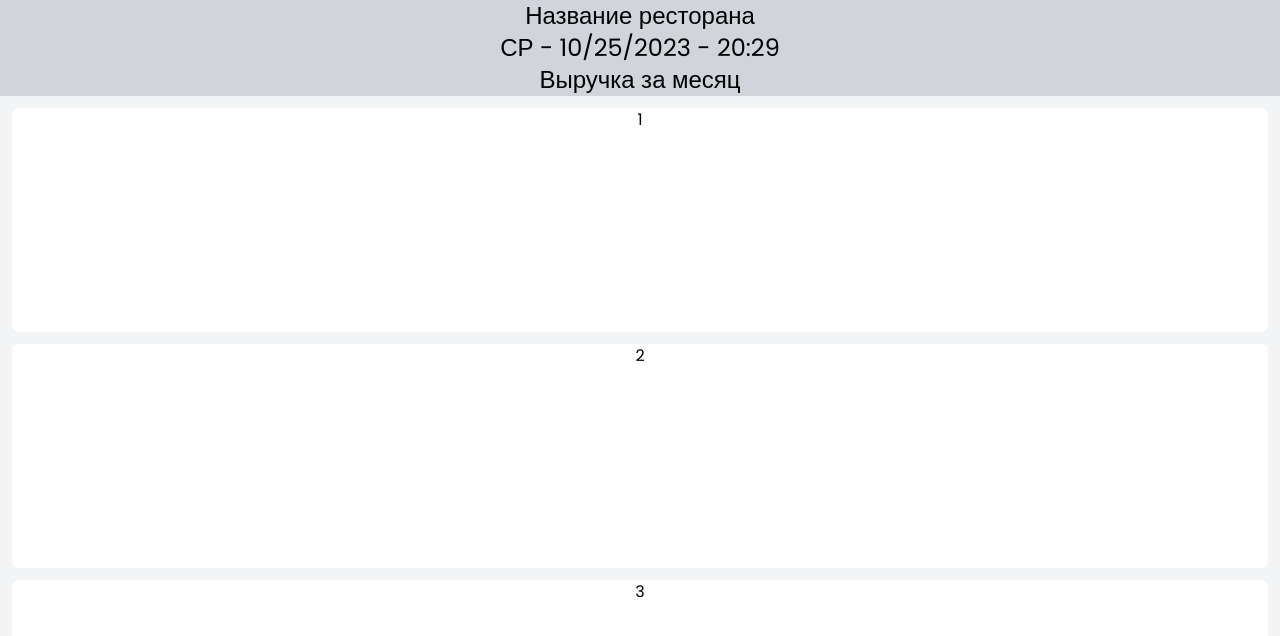
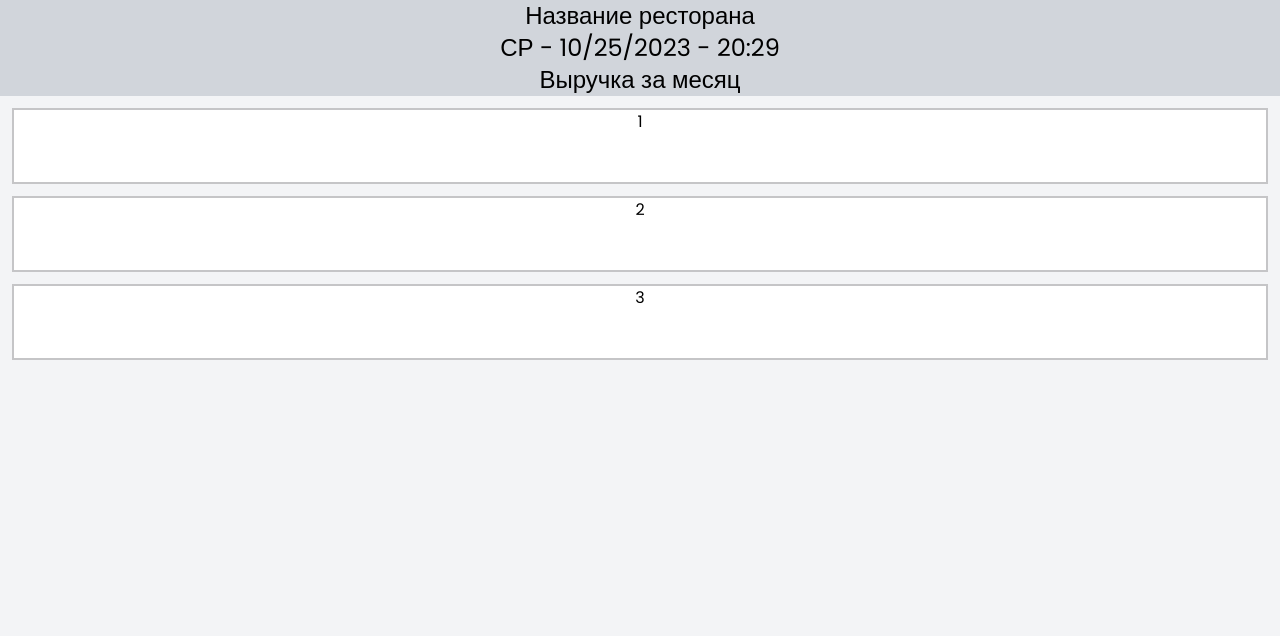
Before and after one commit to ZNP8b/rest-dashboard, a Next.js app: page / in a window 1280 px wide. Shown: the top 636 px of the page. Built offline with nearby package versions, Linux system fonts and the light colour scheme.

Commit message:
Фикс стилей

```diff
--- a/app/globals.css
+++ b/app/globals.css
@@ -19,5 +19,5 @@ body {
 }
 
 .cardItem {
-  @apply bg-white w-full h-56 text-center rounded-md;
+  @apply flex flex-col gap-4 pb-12 bg-white w-full h-fit text-center border-2 border-solid border-zinc-700/30;
 }
```
